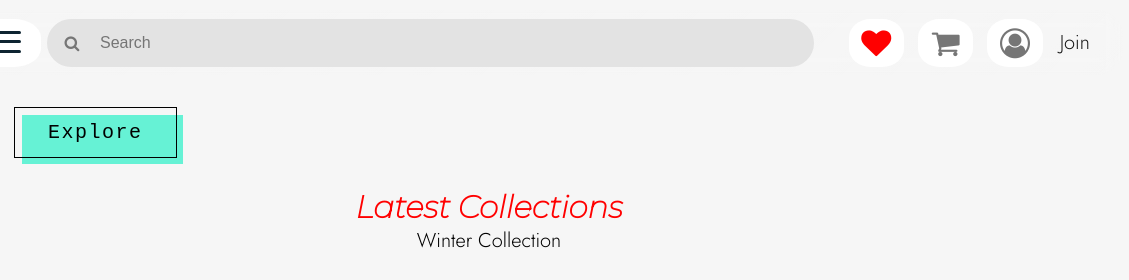
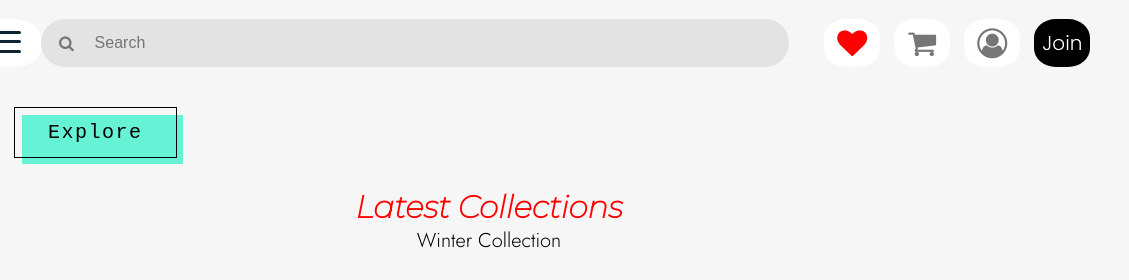
Before and after one commit to Sandyy07/basic1, a plain HTML site: page index.html in a window 1280 px wide. Shown: the top 280 px of the page, 151-1280 px from the left. Drawn offline with Linux system fonts and the light colour scheme; a web font is replaced by a local one.

Commit message:
Update styles.css

```diff
--- a/css/styles.css
+++ b/css/styles.css
@@ -39,7 +39,7 @@ backdrop-filter: blur(10px);
  padding: 0.538rem;
  border-radius: 27px;
  margin-top: 10px;
-width: 99.1%;
+width: 100%;
 }
 
 /* hamburger icon */
@@ -177,7 +177,7 @@ background-color: #FDF6E4;
  font-size: 1rem;
 }
 .right {
- width: 20%;
+ width: 22.3%;
  display: flex;
  align-items: center;
  transform: translateX(-16px);
@@ -191,6 +191,23 @@ background-color: #FDF6E4;
  align-items: center;
  justify-content: center;
      margin-right: 11px;
+}
+.itemsJoin {
+ background-color: #000;
+ color: #fff;
+ border-radius: 39%;
+ width: 4.4rem;
+ height: 3rem;
+ display: flex;
+ align-items: center;
+ justify-content: center;
+     margin-right: 11px;
+}
+.itemsJoin:hover {
+ background: #454343;
+}
+.joinButton{
+font-family: 'Poppins', sans-serif;
 }
 .items:hover {
  background: #e5e5e5;
@@ -452,6 +469,7 @@ border-radius: 50%;
 
 
 
+
 /* .items-down {
  border-radius: 30%;
 width: 3rem;
```
